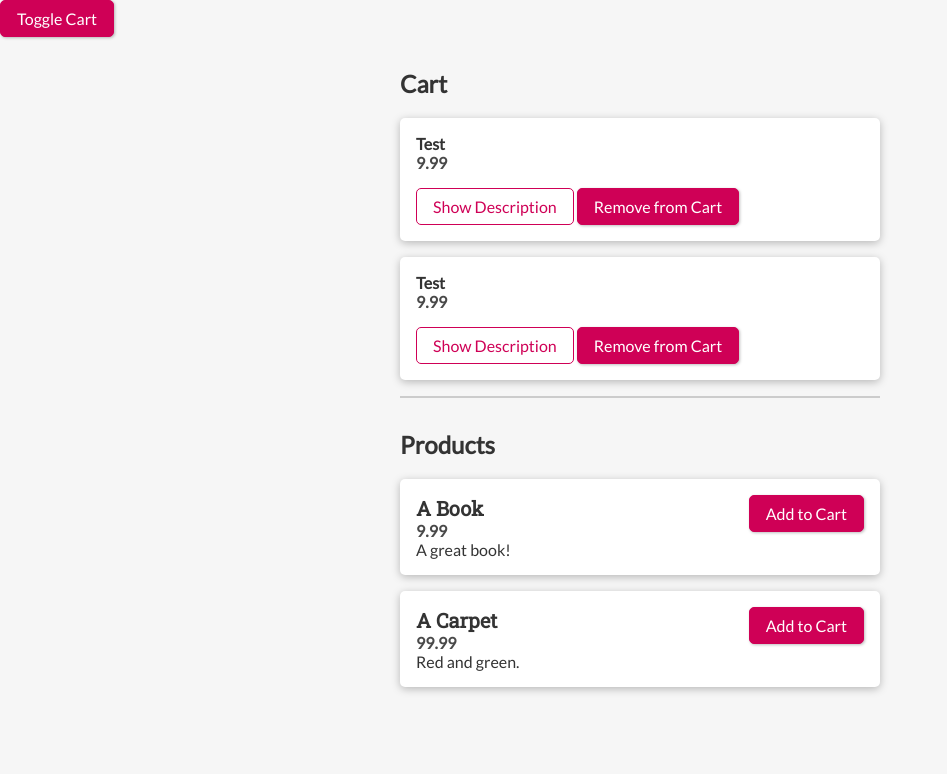
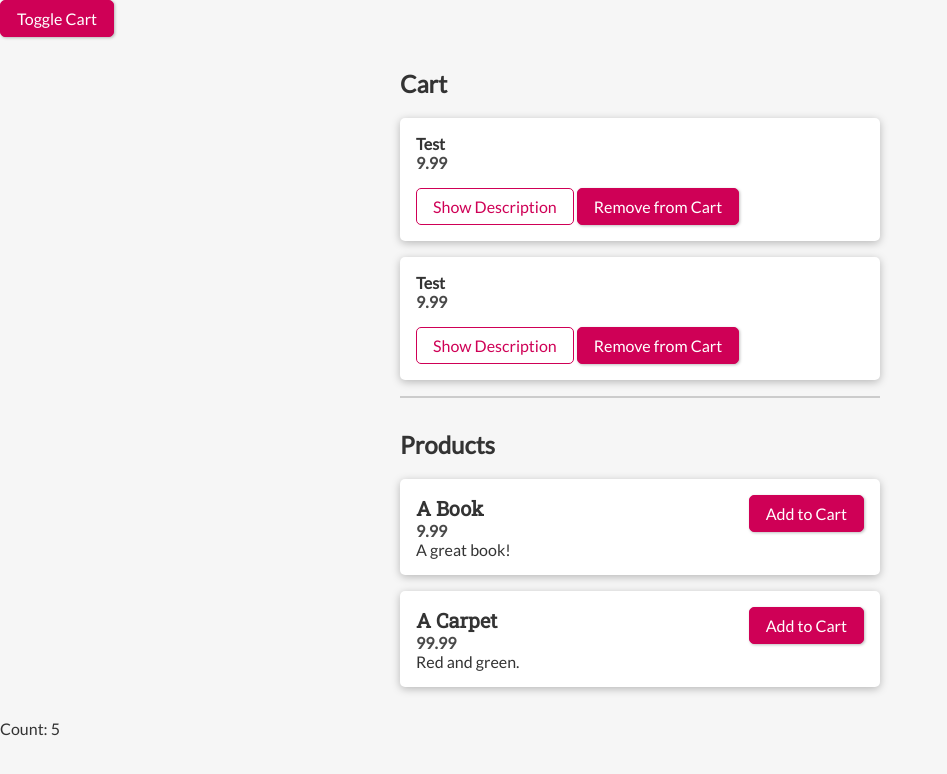
Before and after one commit to W3AI/max-svelte-store, a Svelte app: page / in a window 1280 px wide. Shown: the top 774 px of the page, without its empty margins (0-947 px from the left). Built offline with nearby package versions, Linux system fonts and the light colour scheme.

Commit message:
added autosubscription example with {$timer}

```diff
--- a/src/App.svelte
+++ b/src/App.svelte
@@ -6,9 +6,10 @@
 
   let showCart = true;
 
-  timer.subscribe(count => {
-      console.log('App: ' + count);
-  });
+//   timer.subscribe(count => {
+//       console.log('App: ' + count);
+//   });
+
 </script>
 
 <Button on:click={() => {showCart = !showCart}}>Toggle Cart</Button>
@@ -16,3 +17,5 @@
 <Cart />
 {/if}
 <Products />
+
+<p>Count: {$timer}</p>
```
